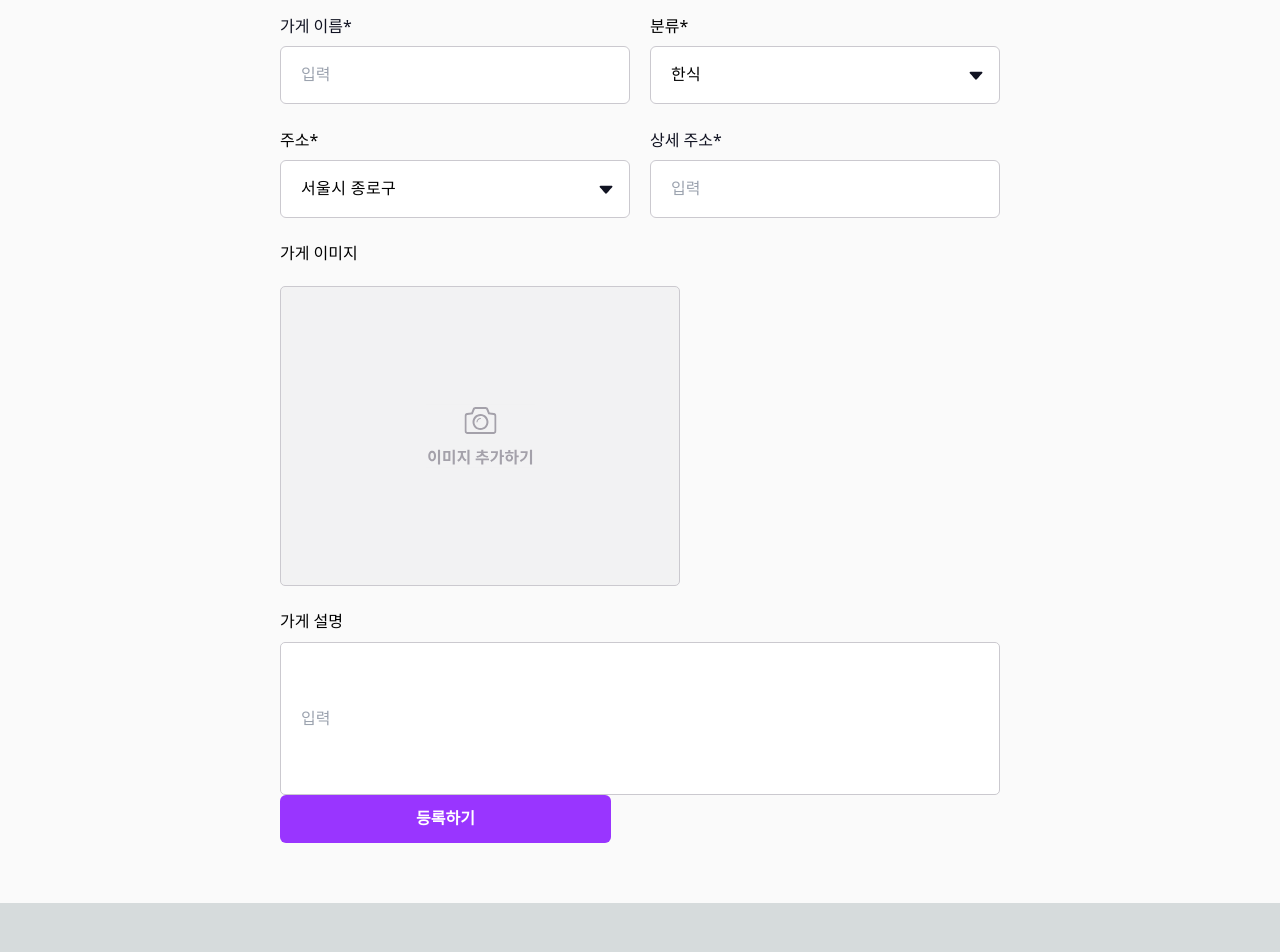
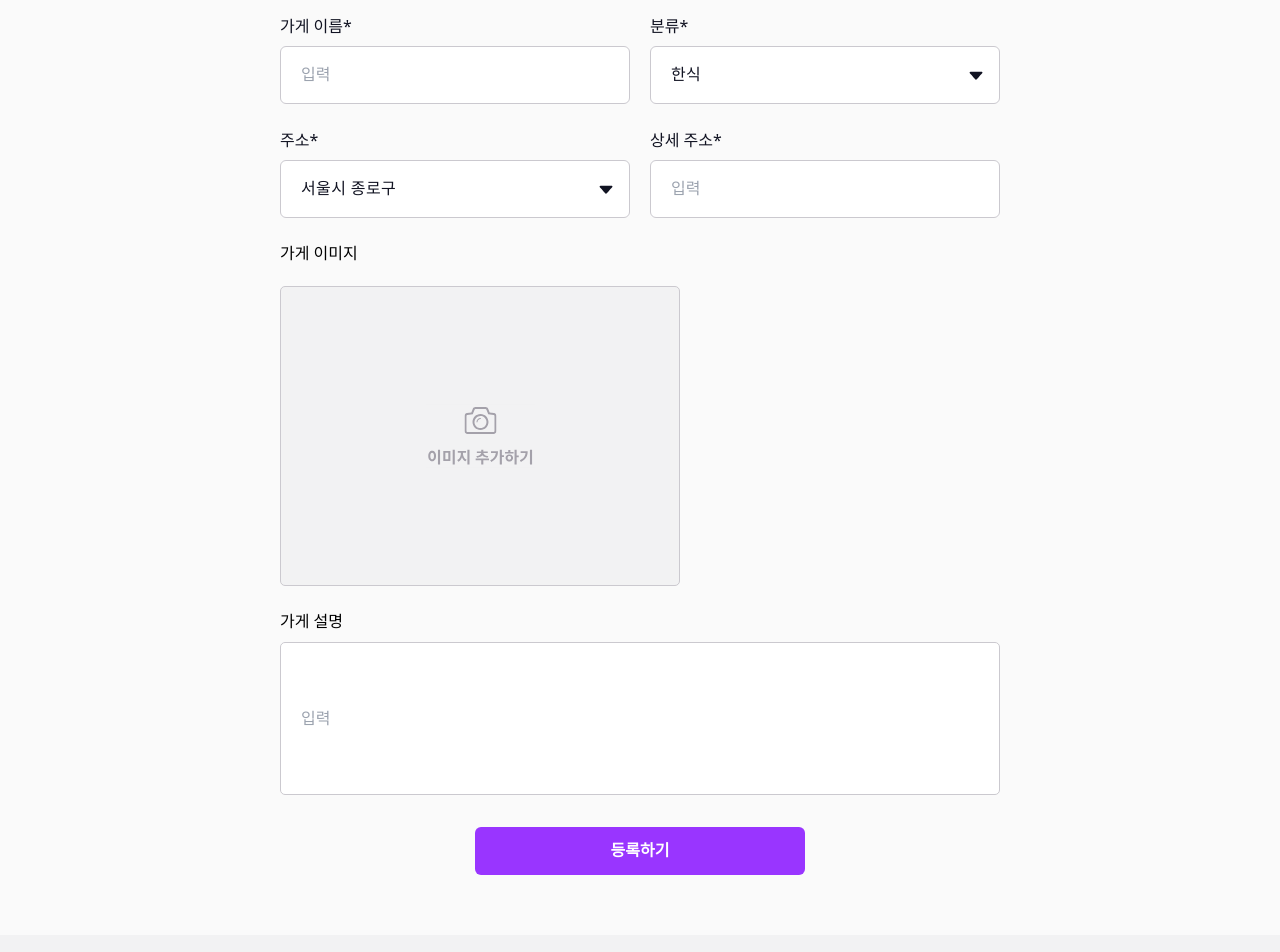
Before and after one commit to 12-Pair-Programming/Dang-il, a Next.js app: page /registMyShop in a window 1280 px wide. Shown: the part 120-1072 px from the top of the page. Before the commit the page ends 1023 px from the top, so only its background shows below. Built offline with nearby package versions, Linux system fonts and the light colour scheme; a web font is replaced by a local one.

Commit message:
Refactor: 제출 버튼 위치 수정

```diff
--- a/pages/registMyShop.tsx
+++ b/pages/registMyShop.tsx
@@ -6,6 +6,7 @@ import { Input } from '@/shared/@common/ui/input/Input';
 import UploadImage from '@/features/RegistMyShop/UploadImage';
 import Button from '@/shared/@common/ui/Button/Button';
 import close from '@/public/images/close.svg';
+import { Footer } from '@/shared/@common/ui/Footer/Footer';
 
 const registMyShop = () => {
 
@@ -111,7 +112,7 @@ const registMyShop = () => {
                 <div className='flex flex-col items-start gap-2 flex-shrink-0'>
                   <Input title='가게 이름*' placeholder='입력' value={title} onChange={(event) => setTitle(event.target.value)}/>
                 </div>
-                <div className='flex flex-col items-start gap-2 flex-shrink-0'>
+                <div className='flex flex-col items-start gap-2 flex-shrink-0 text-black'>
                   <Dropdown
                     title={'분류*'}
                     options={kinds}
@@ -121,7 +122,7 @@ const registMyShop = () => {
                 </div>
               </div>
               <div className='flex items-start gap-5 mb-6'>
-                <div className='flex flex-col items-start gap-2 flex-shrink-0'>
+                <div className='flex flex-col items-start gap-2 flex-shrink-0 text-black'>
                   <Dropdown
                     title={'주소*'}
                     options={locations}
@@ -145,13 +146,17 @@ const registMyShop = () => {
                   value={description}
                   onChange={handleDescriptionChange} />
               </div>
-              <Button size='large' color='colored' onClick={handleTotalSubmit}>
-                등록하기
-              </Button>
+              <div className='flex mt-8 justify-center'>
+                <Button size='large' color='colored' onClick={handleTotalSubmit}>
+                  등록하기
+                </Button>
+              </div>
+
             </form>
           </div>
         </div>
       </div>
+      <Footer />
     </>
   );
 };
```
